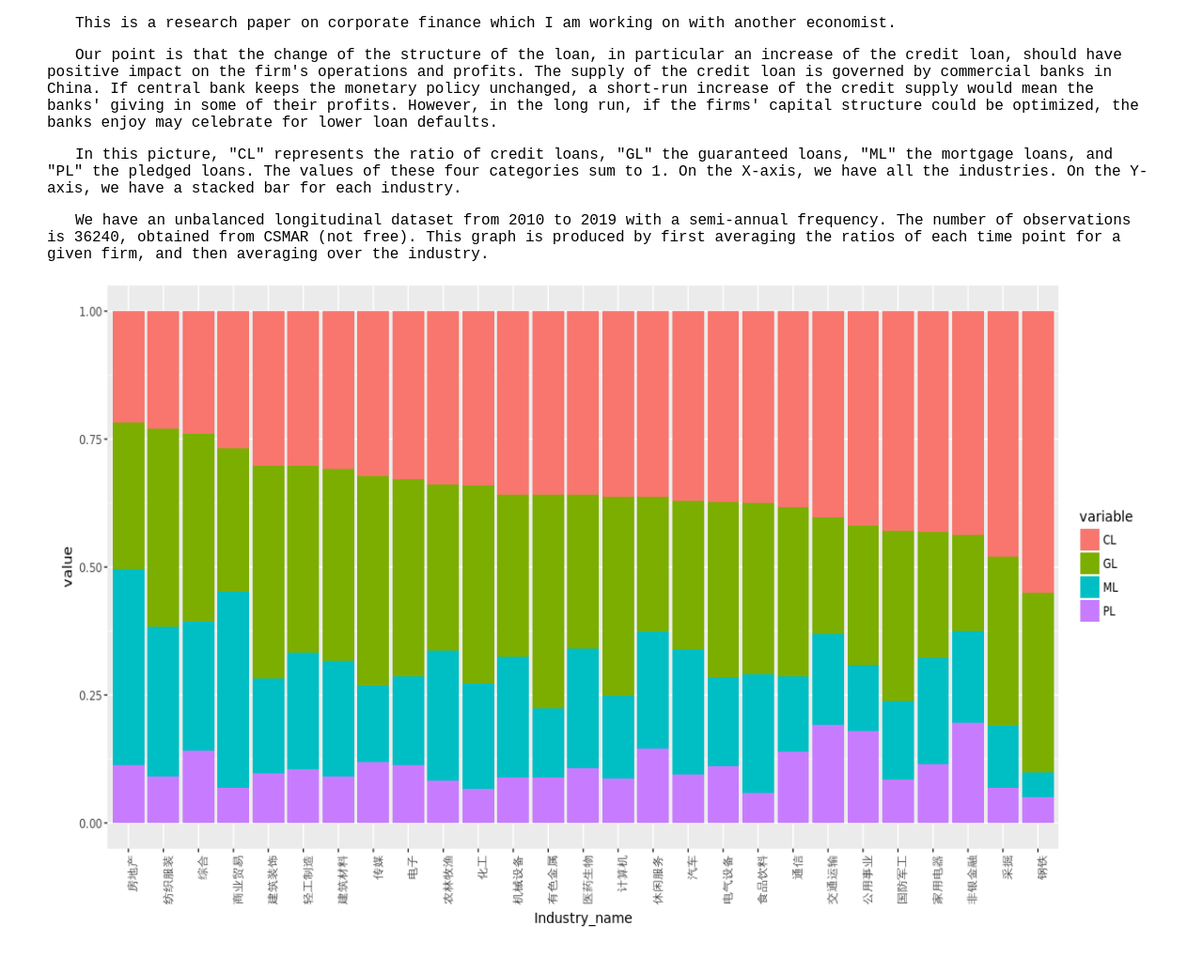
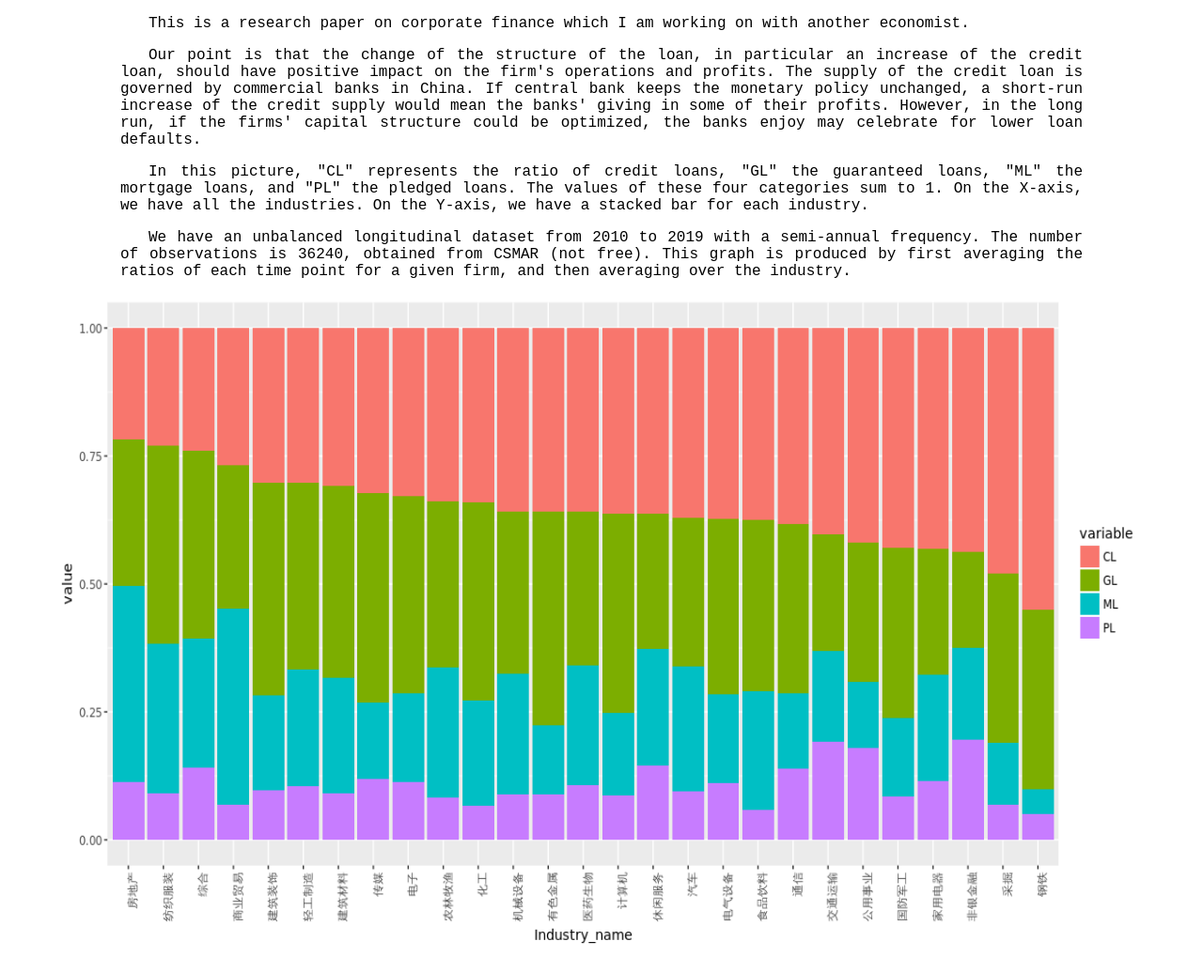
Before and after one commit to brbisheng/brbisheng.github.io, a Jekyll site: the page built from _posts/stocks/2020-06-06-b1.md, in a window 1280 px wide. Shown: the whole page at 94% size. Built offline with Jekyll 4.4.1, drawn with Linux system fonts in a browser that asks for light colours; nearby versions of some CDN libraries.

Commit message:
Update and rename _posts/new/2020-06-06-b1.md to _posts/stocks/2020-06-06-b1.md

```diff
--- a/_posts/new/2020-06-06-b1.md
+++ b/_posts/stocks/2020-06-06-b1.md
@@ -4,7 +4,7 @@ title: "June 6th, 2020"
 categories: stocks
 ---
 
-<div style="margin-left:50px;margin-right:50px;">
+<div style="margin:auto;width:80%;text-align:justify; text-justify: inter-word;">
 <p style="text-indent:30px;">This is a research paper on corporate finance which I am working on with another economist. </p>
 
 <p style="text-indent:30px;">Our point is that the change of the structure of the loan, in particular an increase of the credit loan, should have positive impact on the firm's operations and profits. The supply of the credit loan is governed by commercial banks in China. If central bank keeps the monetary policy unchanged, a short-run increase of the credit supply would mean the banks' giving in some of their profits. However, in the long run, if the firms' capital structure could be optimized, the banks enjoy may celebrate for lower loan defaults. </p>
```
